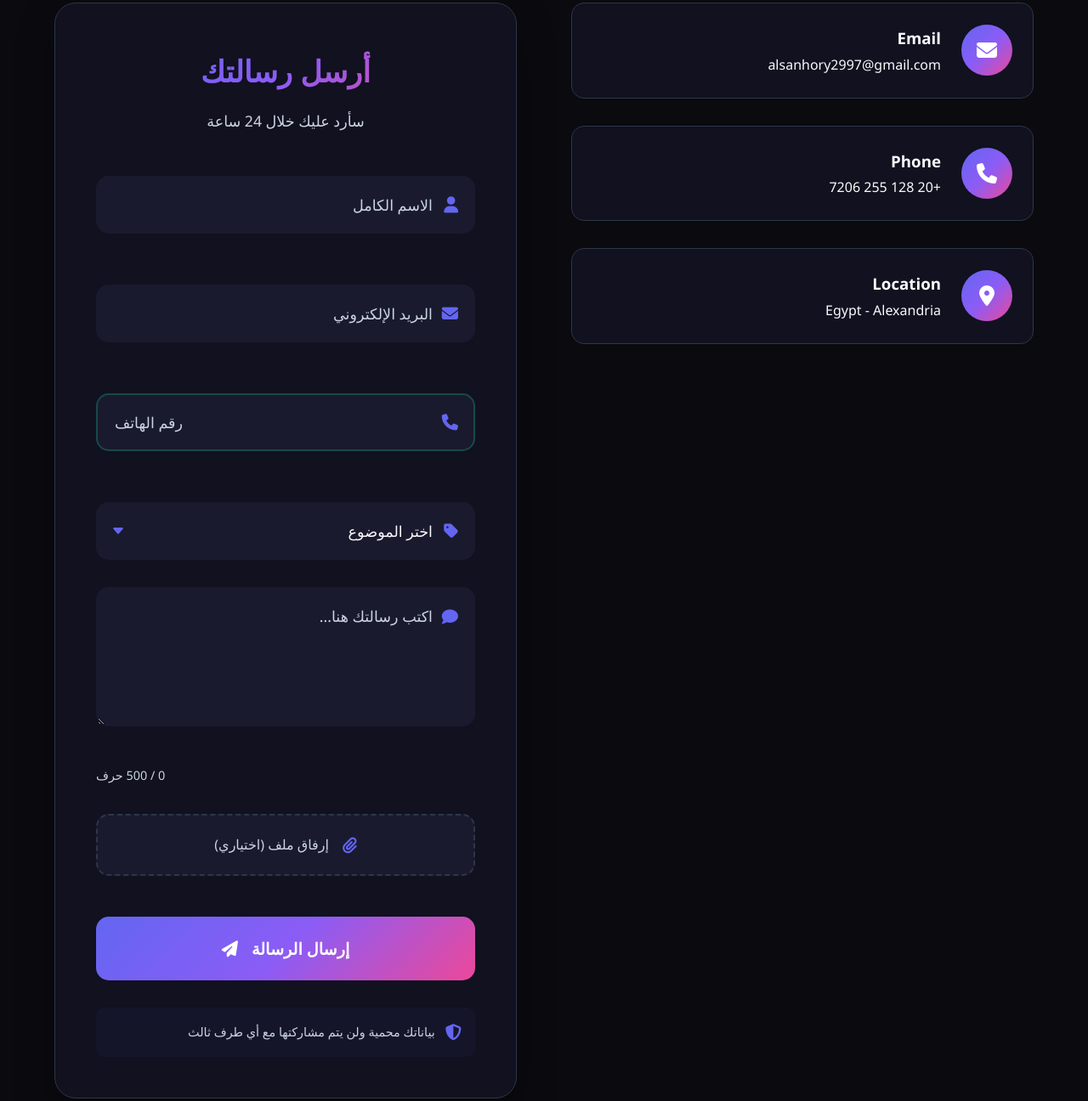
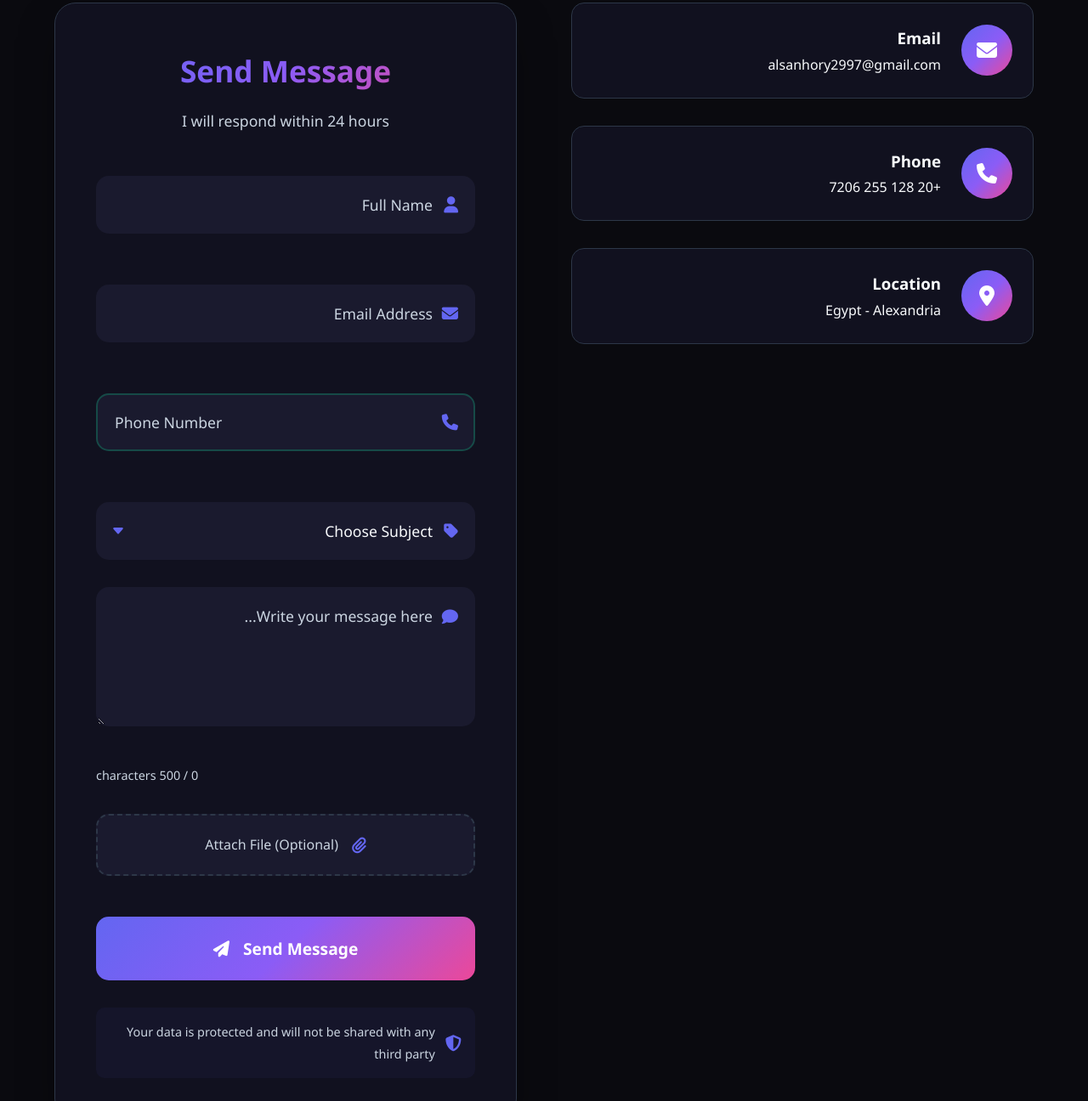
Before and after one commit to Mahmoud-2005/portoflio5, a plain HTML site: page index.html in a window 1280 px wide. Shown: the part 5048-6344 px from the top of the page at 85% size. Drawn offline with Linux system fonts and the light colour scheme.

```diff
--- a/index.html
+++ b/index.html
@@ -376,6 +376,9 @@
             z-index: -1;
             animation: rotate 20s linear infinite;
         }
+        .profile-image {
+    pointer-events: none;
+    }
 
         /* أزرار تفاعلية */
         .btn-group {
@@ -1541,15 +1544,15 @@
 <!-- بـ هذا الكود -->
 <div class="contact-form-container">
     <div class="form-header">
-        <h3>أرسل رسالتك</h3>
-        <p>سأرد عليك خلال 24 ساعة</p>
+        <h3>Send Message</h3>
+        <p>I will respond within 24 hours</p>
     </div>
 
     <form id="contactForm" class="contact-form">
         <div class="form-group">
             <div class="input-with-icon">
                 <i class="fas fa-user"></i>
-                <input type="text" id="name" name="name" placeholder="الاسم الكامل" required>
+                <input type="text" id="name" name="name" placeholder="Full Name" required>
             </div>
             <div class="input-error" id="nameError"></div>
         </div>
@@ -1557,7 +1560,7 @@
         <div class="form-group">
             <div class="input-with-icon">
                 <i class="fas fa-envelope"></i>
-                <input type="email" id="email" name="email" placeholder="البريد الإلكتروني" required>
+                <input type="email" id="email" name="email" placeholder="Email Address" required>
             </div>
             <div class="input-error" id="emailError"></div>
         </div>
@@ -1565,7 +1568,7 @@
         <div class="form-group">
             <div class="input-with-icon">
                 <i class="fas fa-phone"></i>
-                <input type="tel" id="phone" name="phone" placeholder="رقم الهاتف">
+                <input type="tel" id="phone" name="phone" placeholder="Phone Number">
             </div>
             <div class="input-error" id="phoneError"></div>
         </div>
@@ -1574,12 +1577,12 @@
             <div class="input-with-icon">
                 <i class="fas fa-tag"></i>
                 <select id="subject" name="subject" required>
-                    <option value="" disabled selected>اختر الموضوع</option>
-                    <option value="job">عرض عمل</option>
-                    <option value="project">مشروع جديد</option>
-                    <option value="collaboration">تعاون</option>
-                    <option value="consultation">استشارة</option>
-                    <option value="other">موضوع آخر</option>
+                    <option value="" disabled selected>Choose Subject</option>
+                    <option value="job">Job Offer</option>
+                    <option value="project">New Project</option>
+                    <option value="collaboration">Collaboration</option>
+                    <option value="consultation">Consultation</option>
+                    <option value="other">Other Subject</option>
                 </select>
             </div>
         </div>
@@ -1587,17 +1590,17 @@
         <div class="form-group">
             <div class="textarea-with-icon">
                 <i class="fas fa-comment"></i>
-                <textarea id="message" name="message" rows="5" placeholder="اكتب رسالتك هنا..." required></textarea>
+                <textarea id="message" name="message" rows="5" placeholder="Write your message here..." required></textarea>
             </div>
             <div class="input-error" id="messageError"></div>
-            <div class="char-counter" id="charCounter">0 / 500 حرف</div>
+            <div class="char-counter" id="charCounter">0 / 500 characters</div>
         </div>
 
         <div class="form-group">
             <div class="file-upload">
                 <label for="attachment" class="file-label">
                     <i class="fas fa-paperclip"></i>
-                    <span>إرفاق ملف (اختياري)</span>
+                    <span>Attach File (Optional)</span>
                     <input type="file" id="attachment" name="attachment" accept=".pdf,.doc,.docx,.jpg,.png,.zip">
                 </label>
                 <div class="file-preview" id="filePreview"></div>
@@ -1606,7 +1609,7 @@
 
         <div class="form-footer">
             <button type="submit" class="submit-btn">
-                <span class="btn-text">إرسال الرسالة</span>
+                <span class="btn-text">Send Message</span>
                 <span class="btn-icon">
                     <i class="fas fa-paper-plane"></i>
                 </span>
@@ -1617,14 +1620,14 @@
 
             <div class="form-note">
                 <i class="fas fa-shield-alt"></i>
-                <span>بياناتك محمية ولن يتم مشاركتها مع أي طرف ثالث</span>
+                <span>Your data is protected and will not be shared with any third party</span>
             </div>
         </div>
 
         <div class="form-success" id="successMessage">
             <i class="fas fa-check-circle"></i>
-            <h4>تم إرسال رسالتك بنجاح!</h4>
-            <p>سأتواصل معك في أقرب وقت ممكن</p>
+            <h4>Message Sent Successfully!</h4>
+            <p>I will respond within 24 hours</p>
         </div>
     </form>
 </div>
@@ -1651,10 +1654,10 @@
 
             <div style="text-align: center;">
                 <p style="color: var(--text-secondary); margin-bottom: 1rem;">
-                    © 2026 محمود عبدالرحمن السنهوري. جميع الحقوق محفوظة.
+                    © 2026 Mahmoud Elsanhoury. All rights reserved.
                 </p>
                 <p style="color: var(--text-secondary); font-size: 0.9rem;">
-                    مصمم بـ <i class="fas fa-heart" style="color: var(--accent3);"></i> للمستقبل
+                    Designed with <i class="fas fa-heart" style="color: var(--accent3);"></i> for the future
                 </p>
             </div>
         </div>
```
